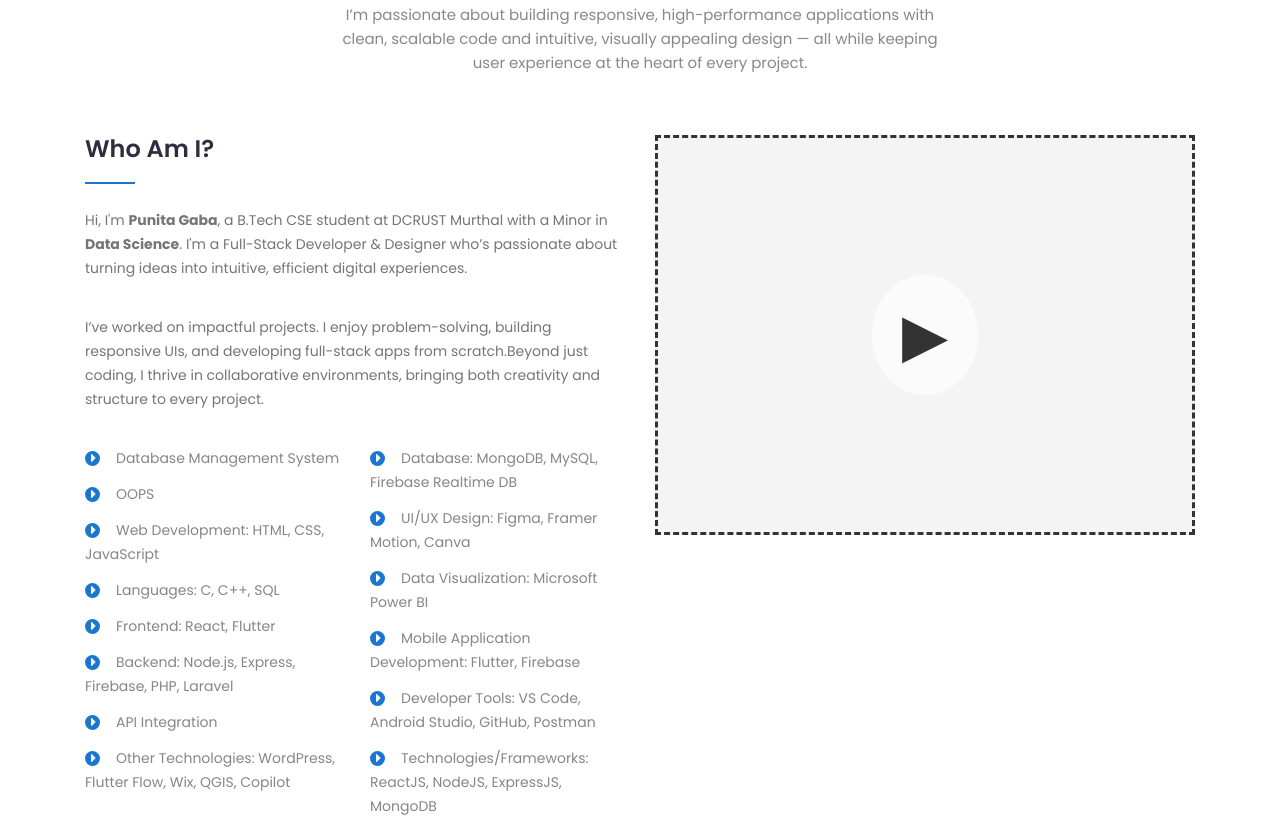
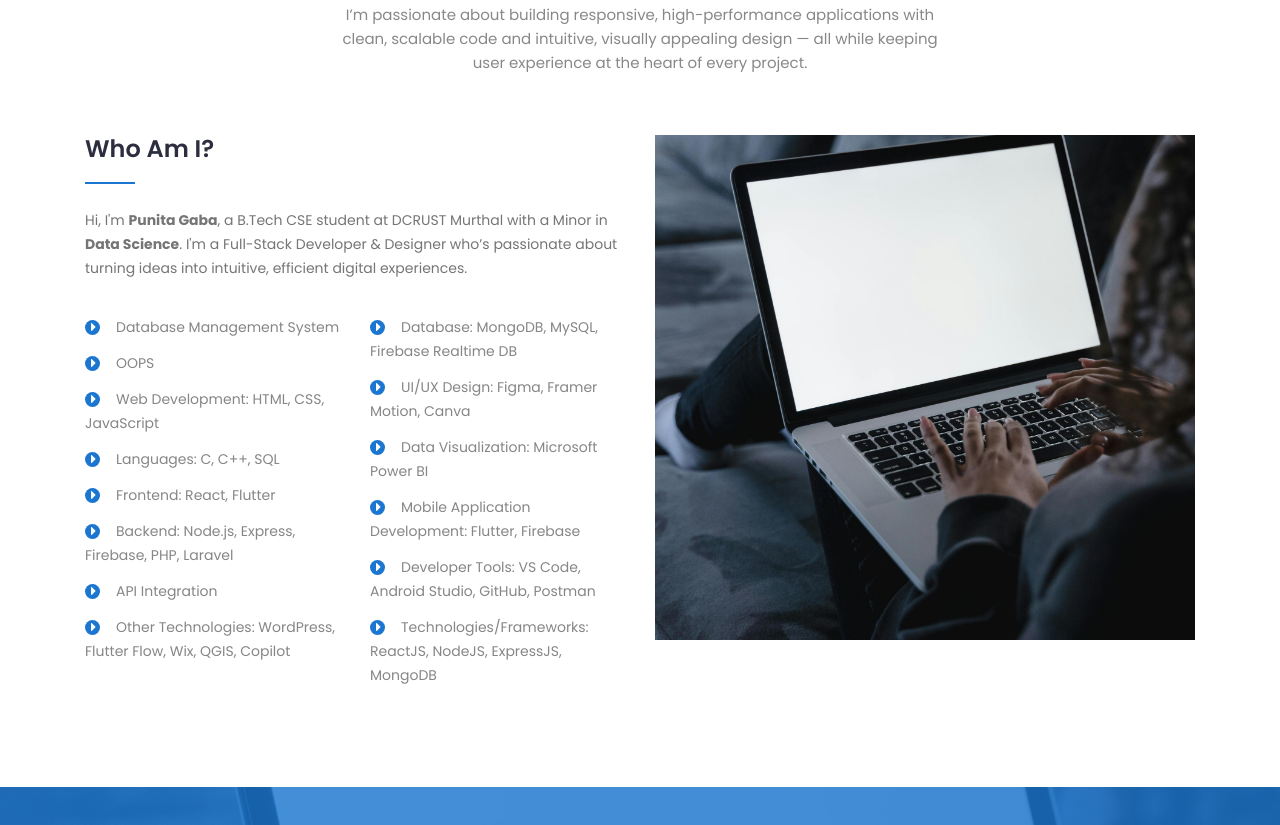
Before and after one commit to punita-1/Portfolio, a plain HTML site: page index.html in a window 1280 px wide. Shown: the part 1833-2658 px from the top of the page. Drawn offline with Linux system fonts and the light colour scheme; a script that the page names is missing.

Commit message:
about us changed on home

```diff
--- a/index.html
+++ b/index.html
@@ -345,7 +345,7 @@ With a Data Science Minor & C++ foundation, I merge logic with creativity.</p>
                     <h3>Who Am I?</h3>
                     <p>Hi, I'm <strong>Punita Gaba</strong>, a B.Tech CSE student at DCRUST Murthal with a Minor in <strong>Data Science</strong>. I'm a Full-Stack Developer & Designer who’s passionate about turning ideas into intuitive, efficient digital experiences.</p>
 
-                    <p>I’ve worked on impactful projects. I enjoy problem-solving, building responsive UIs, and developing full-stack apps from scratch.Beyond just coding, I thrive in collaborative environments, bringing both creativity and structure to every project. </p>
+
 
                     <div class="row">
                         <div class="col-lg-6">
@@ -380,14 +380,10 @@ With a Data Science Minor & C++ foundation, I merge logic with creativity.</p>
 			<div class="col-lg-6 col-12">
 			<!-- Start Choose Right -->
 <div style="width: 100%; text-align: center;">
-    <!-- Outline Box with Play Button -->
-    <div style="width: 100%; height: 400px; border: 3px dashed #333; display: flex; justify-content: center; align-items: center; background-color: #f4f4f4; box-sizing: border-box; position: relative;">
-        <button style="font-size: 60px; color: #333; background-color: rgba(255, 255, 255, 0.7); border: none; border-radius: 50%; padding: 30px; cursor: pointer;">
-            &#9654; <!-- Play Button -->
-        </button>
-    </div>
+    <img src="img/call-bg.jpg" alt="Choose Right" style="width: 100%; max-height: 900px; object-fit: cover;">
 </div>
 <!-- End Choose Right -->
+
 
 			</div>
 
```
